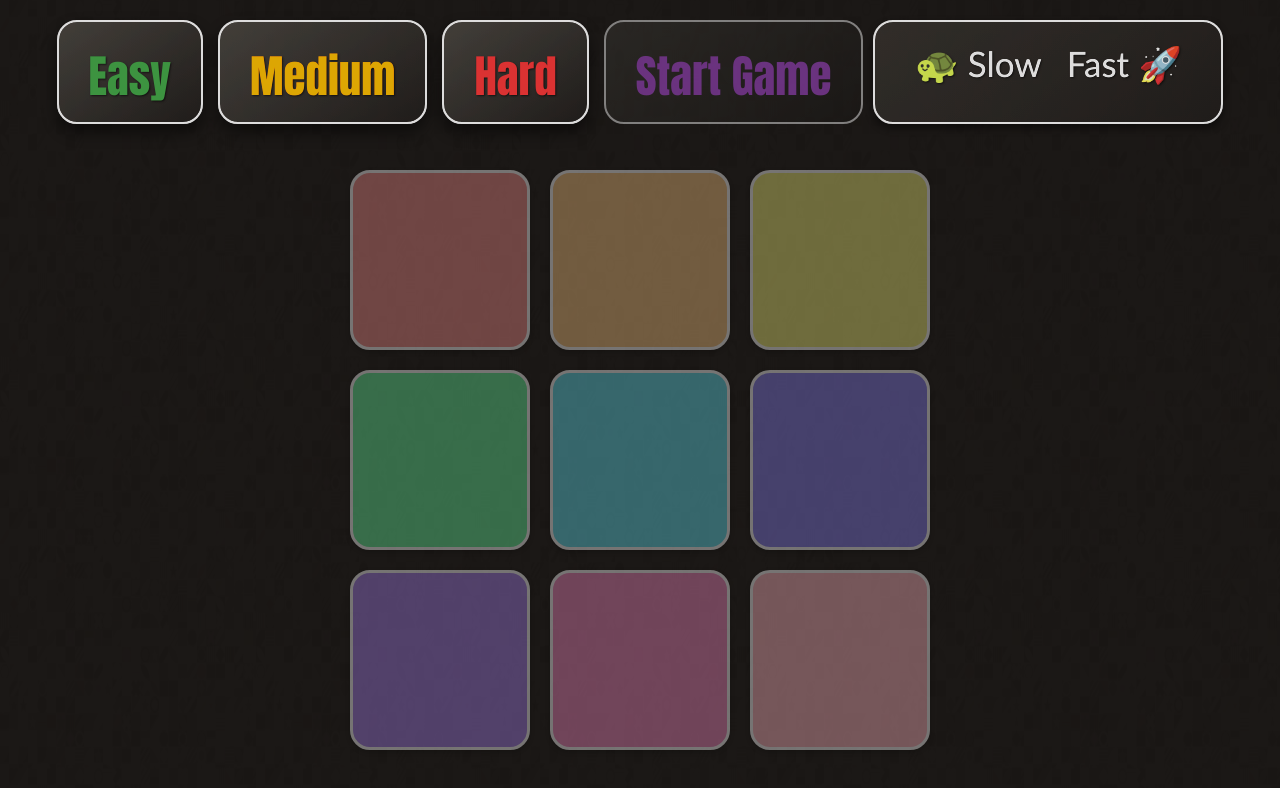
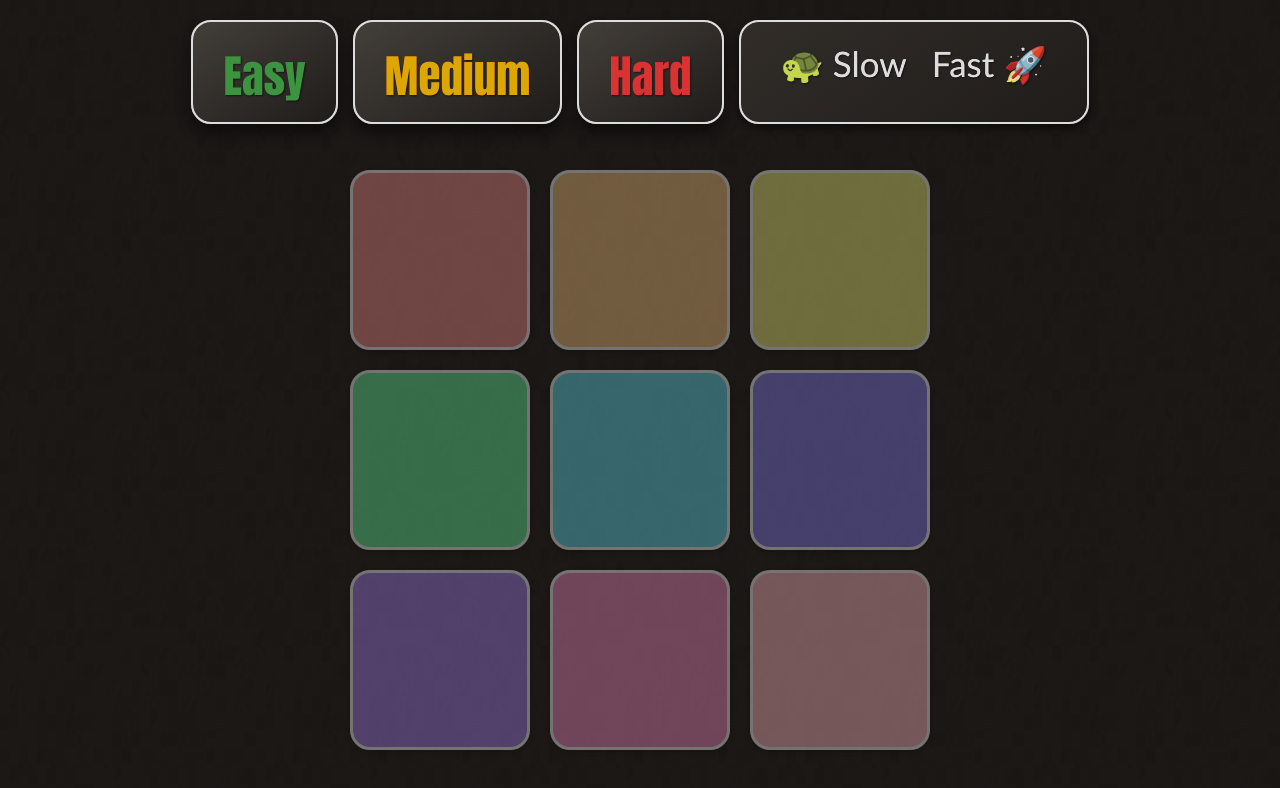
Before and after one commit to ChelooDev/Chelo-Says, a React (Vite) app: page / in a window 1280 px wide. Both pictures are taken after a click on the button "Start Game". Shown: the top 788 px of the page. Built offline with nearby package versions, Linux system fonts and the light colour scheme.

Commit message:
Updated bug of level 1
Bug fix where the level wouldn't advance

```diff
--- a/src/App.jsx
+++ b/src/App.jsx
@@ -124,7 +124,6 @@ export default function App() {
     setPads((prev) =>
       prev.map((item) => (item.id === id ? { ...item, on: true } : item))
     );
-    await delay(1);
     setPads((prev) =>
       prev.map((item) => (item.id === id ? { ...item, on: false } : item))
     );
@@ -213,13 +212,6 @@ export default function App() {
                   Hard
                 </button>
                 <div className="speedAndStart">
-                  <button
-                    className="startButton control-button"
-                    onClick={startGame}
-                    disabled={!speed}
-                  >
-                    Start Game
-                  </button>
                   <div>
                     <div>
                       <div
@@ -243,6 +235,14 @@ export default function App() {
                       </div>
                     </div>
                   </div>
+                  {speed ? (
+                    <button
+                      className="startButton control-button"
+                      onClick={startGame}
+                    >
+                      Go
+                    </button>
+                  ) : null}
                 </div>
               </div>
             )}
```
